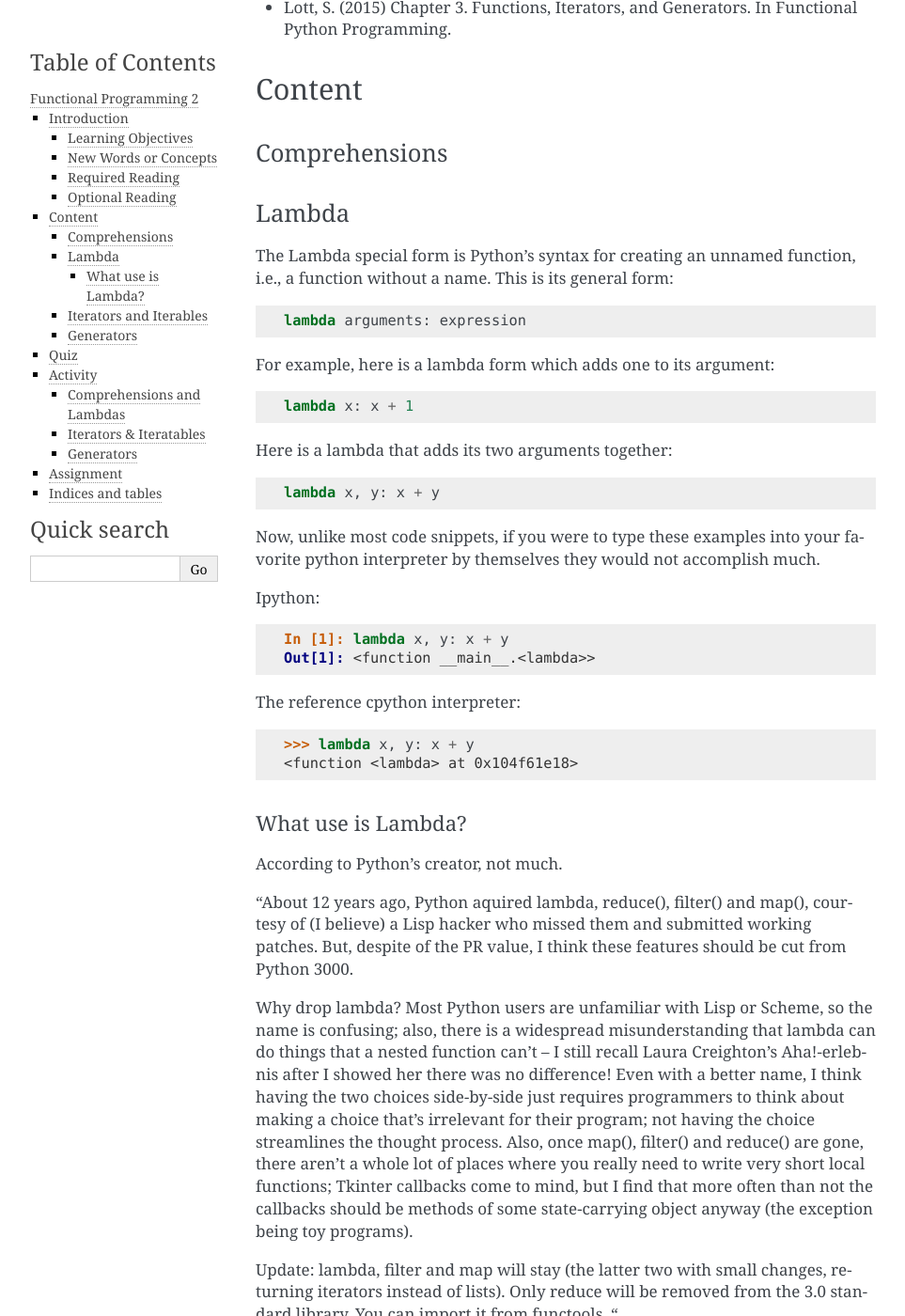
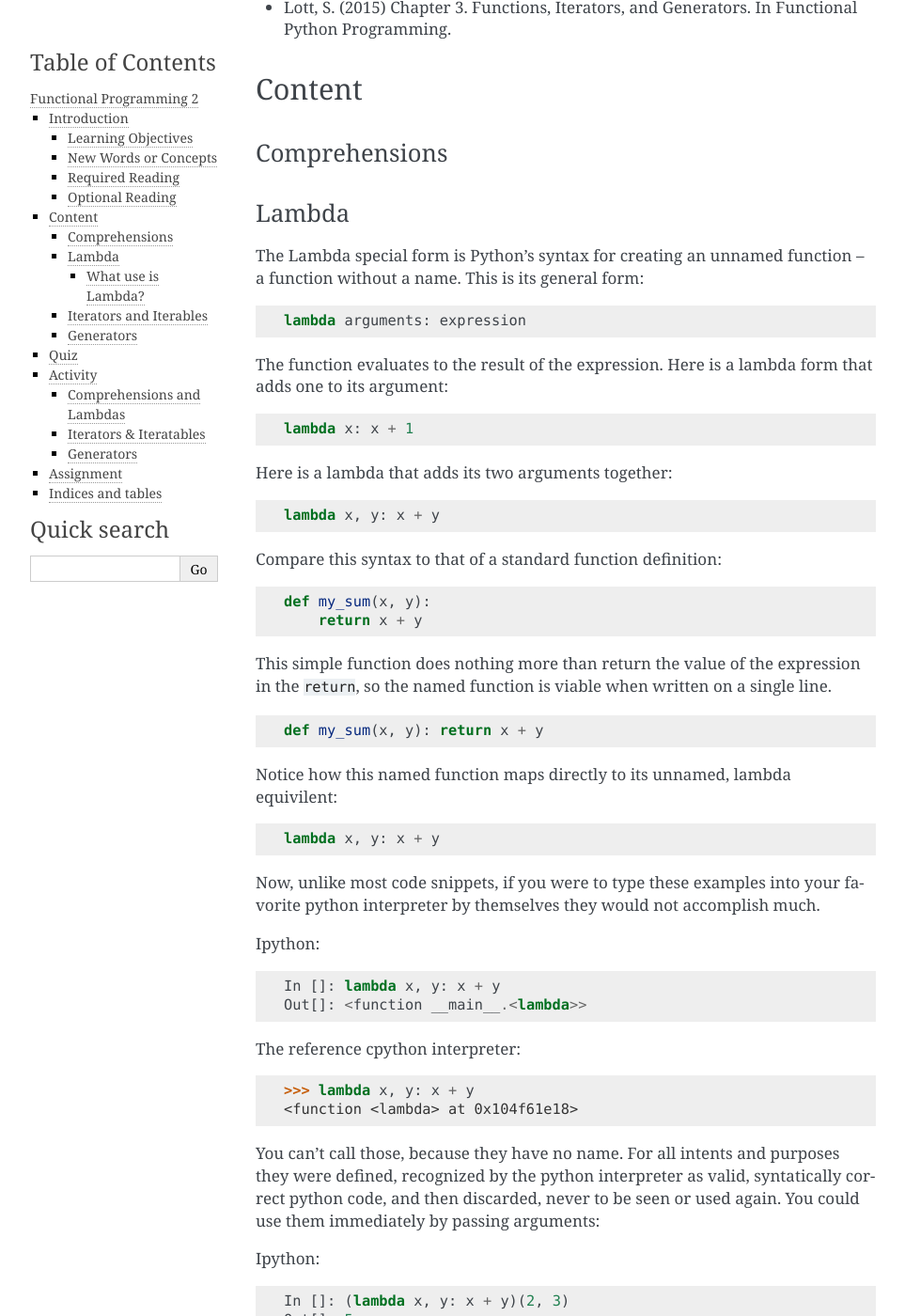
Before and after one commit to ak-foster/FP2, a Sphinx documentation site: the page built from source/index.rst, in a window 1280 px wide and 1400 px high, scrolled down 775 px. Shown: the whole window at 94% size, without its empty margins (148-1111 px from the left). Built offline with Sphinx 7.4.7, drawn with Linux system fonts in a browser that asks for light colours.

Commit message:
Updating presentation materials

```diff
--- a/source/index.rst
+++ b/source/index.rst
@@ -64,13 +64,13 @@ Comprehensions
 Lambda
 ======
 
-The Lambda special form is Python's syntax for creating an unnamed function, i.e., a function without a name.  This is its general form:
+The Lambda special form is Python's syntax for creating an unnamed function -- a function without a name.  This is its general form:
 
 .. code-block:: python
 
     lambda arguments: expression
 
-For example, here is a lambda form which adds one to its argument:
+The function evaluates to the result of the expression.  Here is a lambda form that adds one to its argument:
 
 .. code-block:: python3
 
@@ -82,14 +82,33 @@ Here is a lambda that adds its two arguments together:
 
     lambda x, y: x + y
 
+Compare this syntax to that of a standard function definition:
+
+.. code-block:: python3
+
+    def my_sum(x, y):
+        return x + y
+
+This simple function does nothing more than return the value of the expression in the ``return``, so the named function is viable when written on a single line.
+
+.. code-block:: python3
+
+    def my_sum(x, y): return x + y
+
+Notice how this named function maps directly to its unnamed, lambda equivilent:
+
+.. code-block:: python3
+
+    lambda x, y: x + y
+
 Now, unlike most code snippets, if you were to type these examples into your favorite python interpreter by themselves they would not accomplish much.
 
 Ipython:
 
 .. code-block:: ipython3
 
-    In [1]: lambda x, y: x + y
-    Out[1]: <function __main__.<lambda>>
+    In []: lambda x, y: x + y
+    Out[]: <function __main__.<lambda>>
 
 The reference cpython interpreter:
 
@@ -98,8 +117,14 @@ The reference cpython interpreter:
     >>> lambda x, y: x + y
     <function <lambda> at 0x104f61e18>
 
+You can't call those, because they have no name.  For all intents and purposes they were defined, recognized by the python interpreter as valid, syntatically correct python code, and then discarded, never to be seen or used again.  You could use them immediately by passing arguments:
 
+Ipython:
 
+.. code-block:: ipython3
+
+    In []: (lambda x, y: x + y)(2, 3)
+    Out[]: 5
 
 What use is Lambda?
 -------------------
```
Also changed, not shown: 5 other files.
